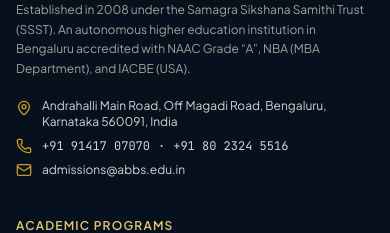
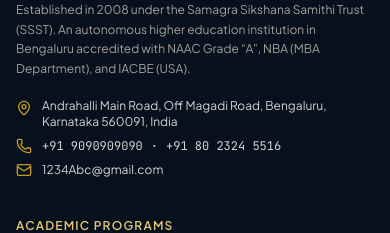
Before and after one commit to 2000vijaykumarvj-rgb/ADDA, a React (Vite) app: page /admin in a window 390 px wide. Shown: the part 880-1113 px from the top of the page. Built offline with nearby package versions, Linux system fonts and the light colour scheme.

Commit message:
Update contact details: phone 9090909090, email 1234Abc@gmail.com

```diff
--- a/index.html
+++ b/index.html
@@ -35,8 +35,8 @@
         "alternateName": "ABBS Bengaluru",
         "foundingDate": "2008",
         "url": "https://www.abbs.edu.in/",
-        "telephone": "+91-91417-07070",
-        "email": "admissions@abbs.edu.in",
+        "telephone": "+91-9090909090",
+        "email": "1234Abc@gmail.com",
         "address": {
           "@type": "PostalAddress",
           "streetAddress": "Andrahalli Main Road, Off Magadi Road",
--- a/server.ts
+++ b/server.ts
@@ -295,7 +295,7 @@
       res.status(500).json({
         ok: false,
         message:
-          'Unable to persist enquiry on the server. Please call +91 91417 07070 or email admissions@abbs.edu.in directly.',
+          'Unable to persist enquiry on the server. Please call +91 9090909090 or email 1234Abc@gmail.com directly.',
         error: err instanceof Error ? err.message : 'Unknown error',
       });
     }
@@ -364,7 +364,7 @@
       res.status(500).json({
         ok: false,
         message:
-          'Server storage failed. Please contact admissions@abbs.edu.in or +91 91417 07070 directly.',
+          'Server storage failed. Please contact 1234Abc@gmail.com or +91 9090909090 directly.',
         error: err instanceof Error ? err.message : 'Unknown error',
       });
     }
--- a/src/components/EnquiryForm.tsx
+++ b/src/components/EnquiryForm.tsx
@@ -101,7 +101,7 @@
         }
         setServerError(
           data.message ||
-            'The server could not confirm your submission. Please verify your inputs or contact admissions@abbs.edu.in directly.'
+            'The server could not confirm your submission. Please verify your inputs or contact 1234Abc@gmail.com directly.'
         );
         setIsSubmitting(false);
         return;
@@ -119,7 +119,7 @@
       }, 50);
     } catch {
       setServerError(
-        'Network error while connecting to the ABBS Admissions Server. No enquiry was recorded. Please call +91 91417 07070 or email admissions@abbs.edu.in.'
+        'Network error while connecting to the ABBS Admissions Server. No enquiry was recorded. Please call +91 9090909090 or email 1234Abc@gmail.com.'
       );
     } finally {
       setIsSubmitting(false);
--- a/src/data/abbsData.ts
+++ b/src/data/abbsData.ts
@@ -35,7 +35,7 @@
       'Prospective students and parents are invited to visit the ABBS Campus on Andrahalli Main Road, Off Magadi Road, Bengaluru.',
     ctaLabel: 'Book Campus Visit',
     ctaLink: '/contact#visit-form',
-    verificationNote: 'Prior appointment recommended via +91 91417 07070 or admissions@abbs.edu.in.',
+    verificationNote: 'Prior appointment recommended via +91 9090909090 or 1234Abc@gmail.com.',
   },
 ];
 
@@ -85,13 +85,13 @@
   addressLine1: 'Andrahalli Main Road, Off Magadi Road',
   addressLine2: 'Bengaluru, Karnataka 560091, India',
   fullAddress: 'Andrahalli Main Road, Off Magadi Road, Bengaluru, Karnataka 560091, India',
-  phones: ['+91 91417 07070', '+91 80 2324 5516'],
-  primaryPhoneTel: '+919141707070',
+  phones: ['+91 9090909090', '+91 80 2324 5516'],
+  primaryPhoneTel: '+919090909090',
   secondaryPhoneTel: '+918023245516',
-  email: 'admissions@abbs.edu.in',
+  email: '1234Abc@gmail.com',
   website: 'https://www.abbs.edu.in/',
   officeHoursNote:
-    'Office visiting hours are subject to academic calendar schedules. Please call +91 91417 07070 prior to visiting.',
+    'Office visiting hours are subject to academic calendar schedules. Please call +91 9090909090 prior to visiting.',
   googleMapsDirectionsUrl:
     'https://www.google.com/maps/search/?api=1&query=Acharya+Bangalore+B-School+Andrahalli+Main+Road+Bengaluru+560091',
 };
@@ -190,7 +190,7 @@
       {
         question: 'Where can I obtain the verified fee structure for the current academic intake?',
         answer:
-          'Tuition fees vary between Government Quota (PGCET) and Management Quota seats. Please submit an enquiry or contact admissions@abbs.edu.in for the official signed fee schedule.',
+          'Tuition fees vary between Government Quota (PGCET) and Management Quota seats. Please submit an enquiry or contact 1234Abc@gmail.com for the official signed fee schedule.',
       },
     ],
     visualTheme: 'management',
@@ -660,7 +660,7 @@
       {
         question: 'Are ACCA or CMA examination registration fees included in tuition?',
         answer:
-          'Fee structures for ACCA, CMA, and Fintech tracks differ based on coaching modules and external professional body fees. Please request the detailed B.Com track fee sheet from admissions@abbs.edu.in.',
+          'Fee structures for ACCA, CMA, and Fintech tracks differ based on coaching modules and external professional body fees. Please request the detailed B.Com track fee sheet from 1234Abc@gmail.com.',
       },
     ],
     visualTheme: 'bcom',
--- a/src/data/extendedData.ts
+++ b/src/data/extendedData.ts
@@ -308,12 +308,12 @@
   {
     question: 'How do I verify the exact tuition fees and scholarship eligibility for my program?',
     answer:
-      'To ensure accuracy and prevent outdated fee figures, ABBS provides official program-wise fee schedules directly through the Admissions Office. Submit the online Admissions Enquiry Form on this page or email admissions@abbs.edu.in to receive the verified fee structure for your chosen course and quota.',
+      'To ensure accuracy and prevent outdated fee figures, ABBS provides official program-wise fee schedules directly through the Admissions Office. Submit the online Admissions Enquiry Form on this page or email 1234Abc@gmail.com to receive the verified fee structure for your chosen course and quota.',
   },
   {
     question: 'Can I book an in-person campus visit before submitting my application?',
     answer:
-      'Absolutely. Students and parents are encouraged to visit the campus at Andrahalli Main Road, Off Magadi Road, Bengaluru 560091. You can check the "Request Campus Visit" option in our enquiry form or call +91 91417 07070 to arrange a guided tour of the classrooms, laboratories, library, and hostels.',
+      'Absolutely. Students and parents are encouraged to visit the campus at Andrahalli Main Road, Off Magadi Road, Bengaluru 560091. You can check the "Request Campus Visit" option in our enquiry form or call +91 9090909090 to arrange a guided tour of the classrooms, laboratories, library, and hostels.',
   },
   {
     question: 'Which entrance exams are accepted for MBA and PGDM admissions?',
--- a/src/pages/ContactPage.tsx
+++ b/src/pages/ContactPage.tsx
@@ -92,7 +92,7 @@
         }
         setServerError(
           data.message ||
-            'Could not record your message. Please call +91 91417 07070 or email admissions@abbs.edu.in.'
+            'Could not record your message. Please call +91 9090909090 or email 1234Abc@gmail.com.'
         );
         setIsSubmitting(false);
         return;
@@ -106,7 +106,7 @@
       });
     } catch {
       setServerError(
-        'Network error connecting to the ABBS server. Please call +91 91417 07070 or email admissions@abbs.edu.in directly.'
+        'Network error connecting to the ABBS server. Please call +91 9090909090 or email 1234Abc@gmail.com directly.'
       );
     } finally {
       setIsSubmitting(false);
@@ -117,7 +117,7 @@
     <>
       <SEOHead
         title="Contact Us & Campus Directions | Acharya Bangalore B-School (ABBS)"
-        description="Contact Acharya Bangalore B-School (ABBS) at Andrahalli Main Road, Off Magadi Road, Bengaluru 560091. Call +91 91417 07070 or email admissions@abbs.edu.in."
+        description="Contact Acharya Bangalore B-School (ABBS) at Andrahalli Main Road, Off Magadi Road, Bengaluru 560091. Call +91 9090909090 or email 1234Abc@gmail.com."
       />
 
       {/* Page Hero */}
```
Also changed, not shown: 1 other file (tests, documents, lock files or other folders).
